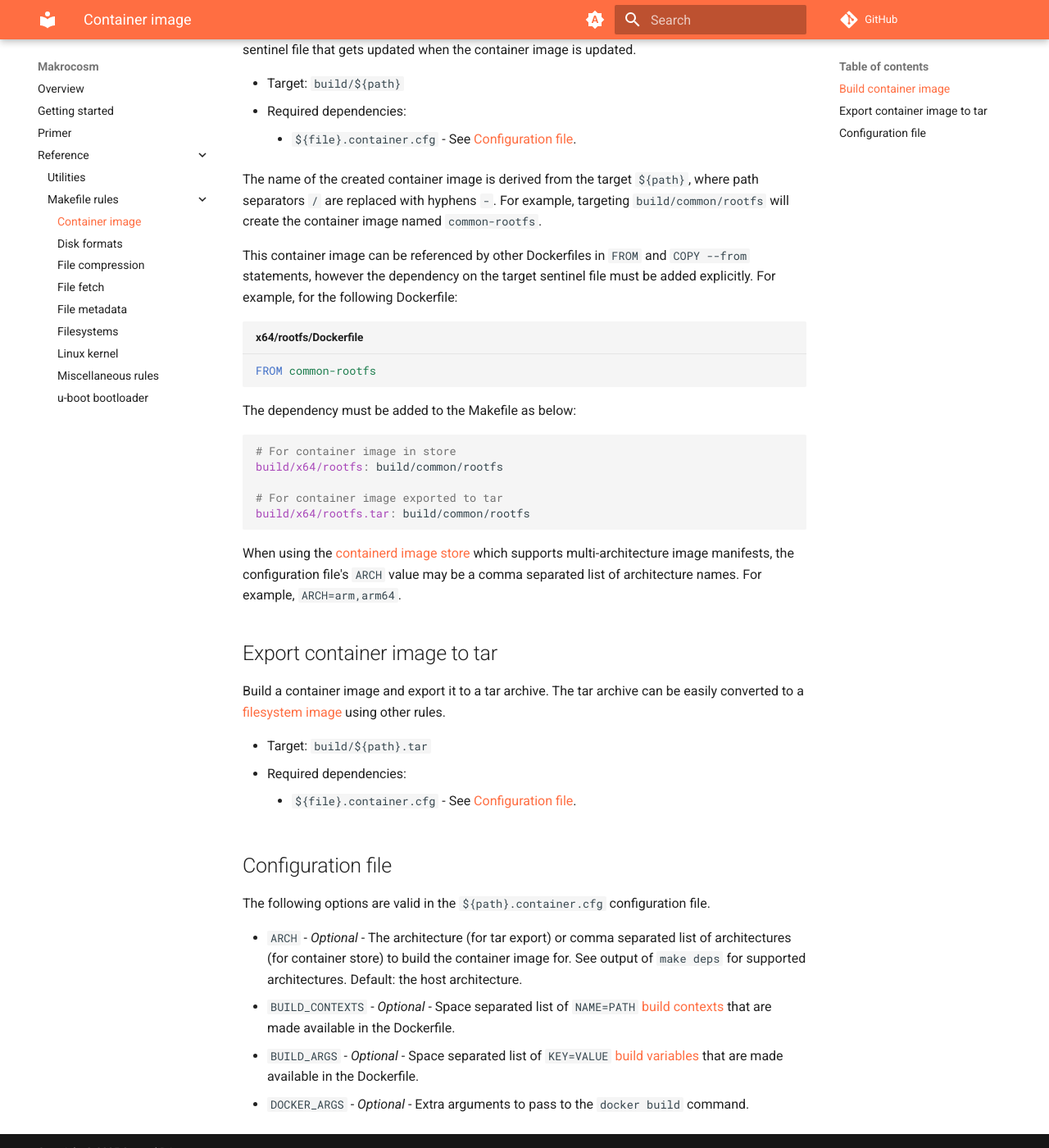
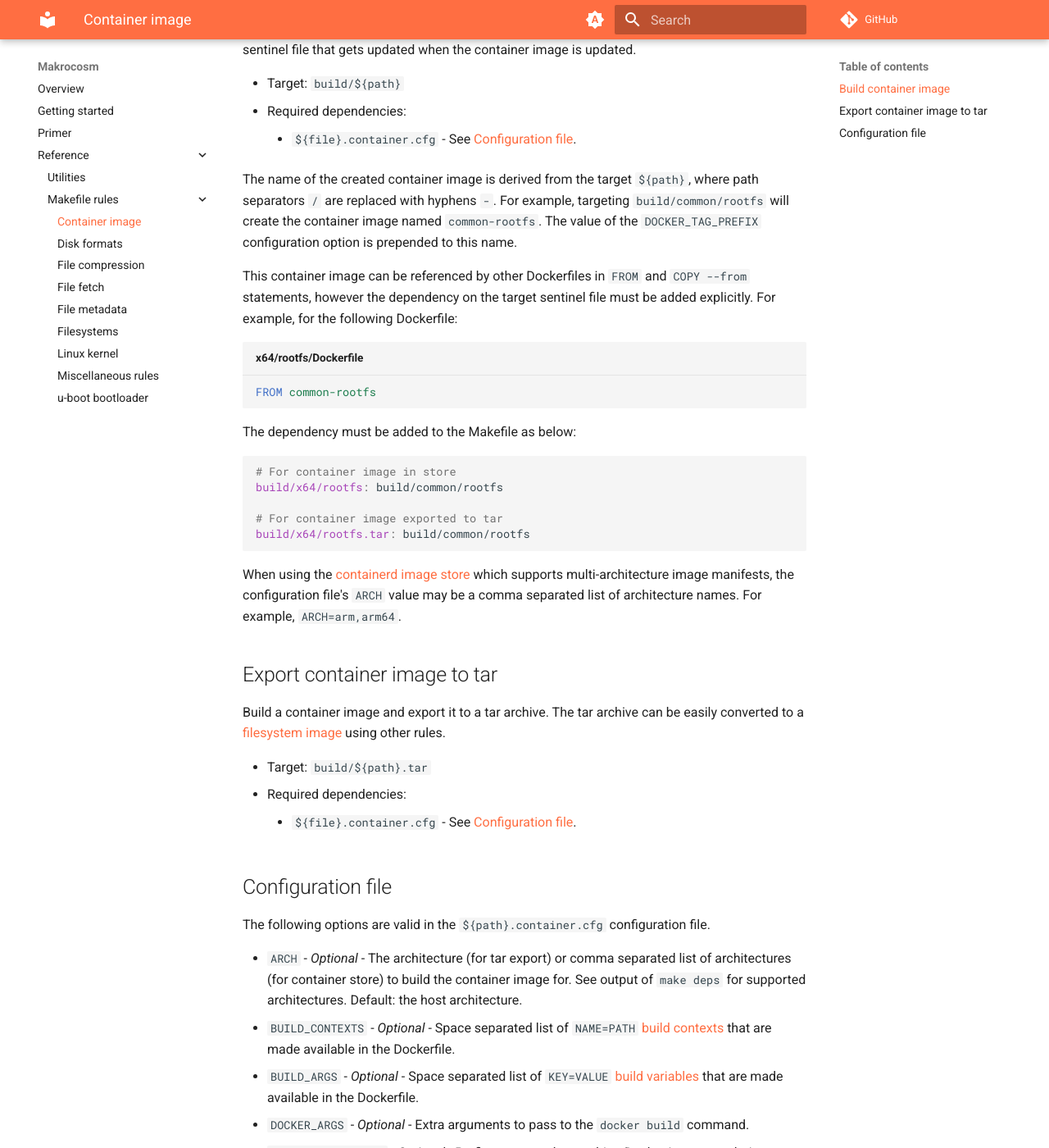
Before and after one commit to makrocosm/makrocosm, an MkDocs documentation site: the page built from docs/reference/makefile-rules/container-image.md, in a window 1280 px wide and 1400 px high, scrolled down 546 px. Shown: the whole window at 82% size. Built offline with MkDocs 1.6.1 and Material for MkDocs 9.7.7, drawn with Linux system fonts in a browser that asks for light colours; comment, search, counter and statistics services are not loaded; some of the changed text lies outside the part shown.

Commit message:
container: support DOCKER_TAG_PREFIX, prepended to container store image tag
This gives more control over container image tags which is useful when
you're working on multiple projects with the same directory structure
e.g. a "workspace" container.

```diff
--- a/docs/reference/makefile-rules/container-image.md
+++ b/docs/reference/makefile-rules/container-image.md
@@ -31,7 +31,8 @@ is updated.
 The name of the created container image is derived from the target `${path}`,
 where path separators `/` are replaced with hyphens `-`.
 For example, targeting `build/common/rootfs` will create the container image
-named `common-rootfs`.
+named `common-rootfs`. The value of the `DOCKER_TAG_PREFIX` configuration option
+is prepended to this name.
 
 This container image can be referenced by other Dockerfiles in `FROM` and
 `COPY --from` statements, however the dependency on the target sentinel file
@@ -82,3 +83,5 @@ The following options are valid in the `${path}.container.cfg` configuration fil
      that are made available in the Dockerfile.
    - `DOCKER_ARGS` - *Optional* - Extra arguments to pass to the
      `docker build` command.
+   - `DOCKER_TAG_PREFIX` - *Optional* - Prefix to use on the resulting Docker
+     image tag during export to the container store.
```
Also changed, not shown: 2 other files.
